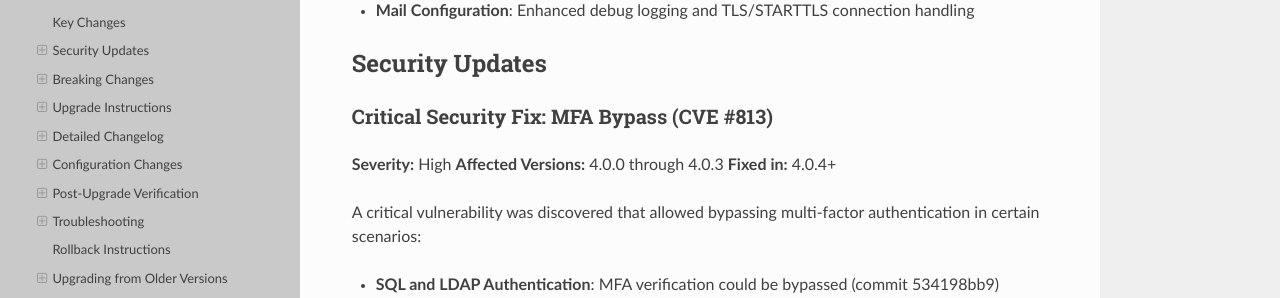
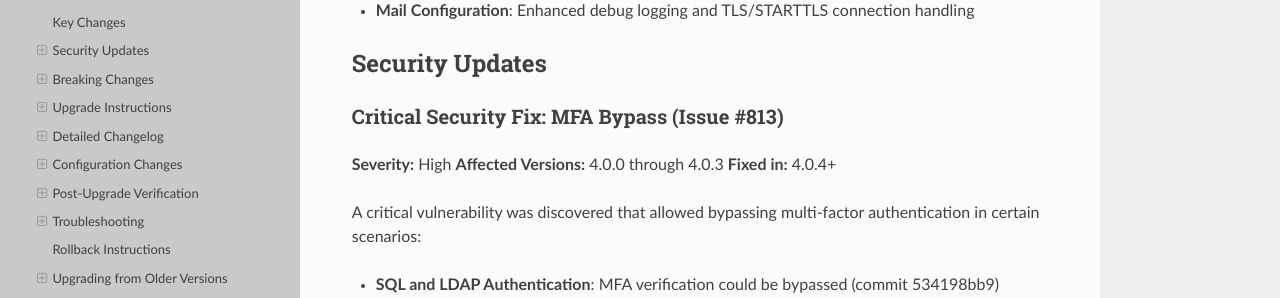
Before and after one commit to poweradmin/poweradmin-docs, an MkDocs documentation site: the page built from docs/upgrading/v4.1.0.md, in a window 1280 px wide and 900 px high, scrolled down 501 px. Shown: the part 157-455 px from the top of the window. Built offline with MkDocs 1.6.1, drawn with Linux system fonts in a browser that asks for light colours; nearby versions of some CDN libraries.

Commit message:
docs: fix incorrect CVE reference to GitHub issue

```diff
--- a/docs/upgrading/v4.1.0.md
+++ b/docs/upgrading/v4.1.0.md
@@ -16,7 +16,7 @@ Version 4.1.0 (previously known as 4.0.5 in development) is a maintenance and se
 
 ## Security Updates
 
-### Critical Security Fix: MFA Bypass (CVE #813)
+### Critical Security Fix: MFA Bypass (Issue #813)
 
 **Severity:** High
 **Affected Versions:** 4.0.0 through 4.0.3
```
